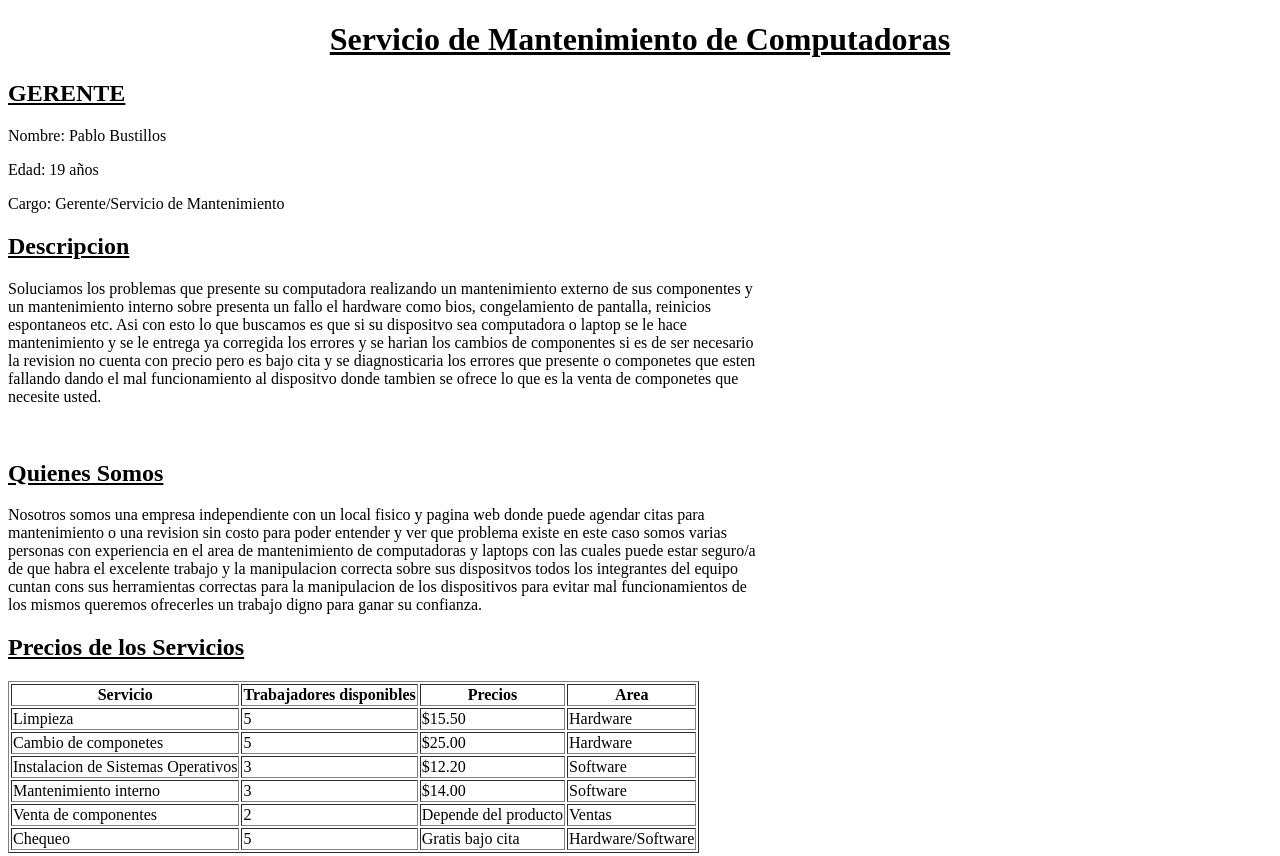
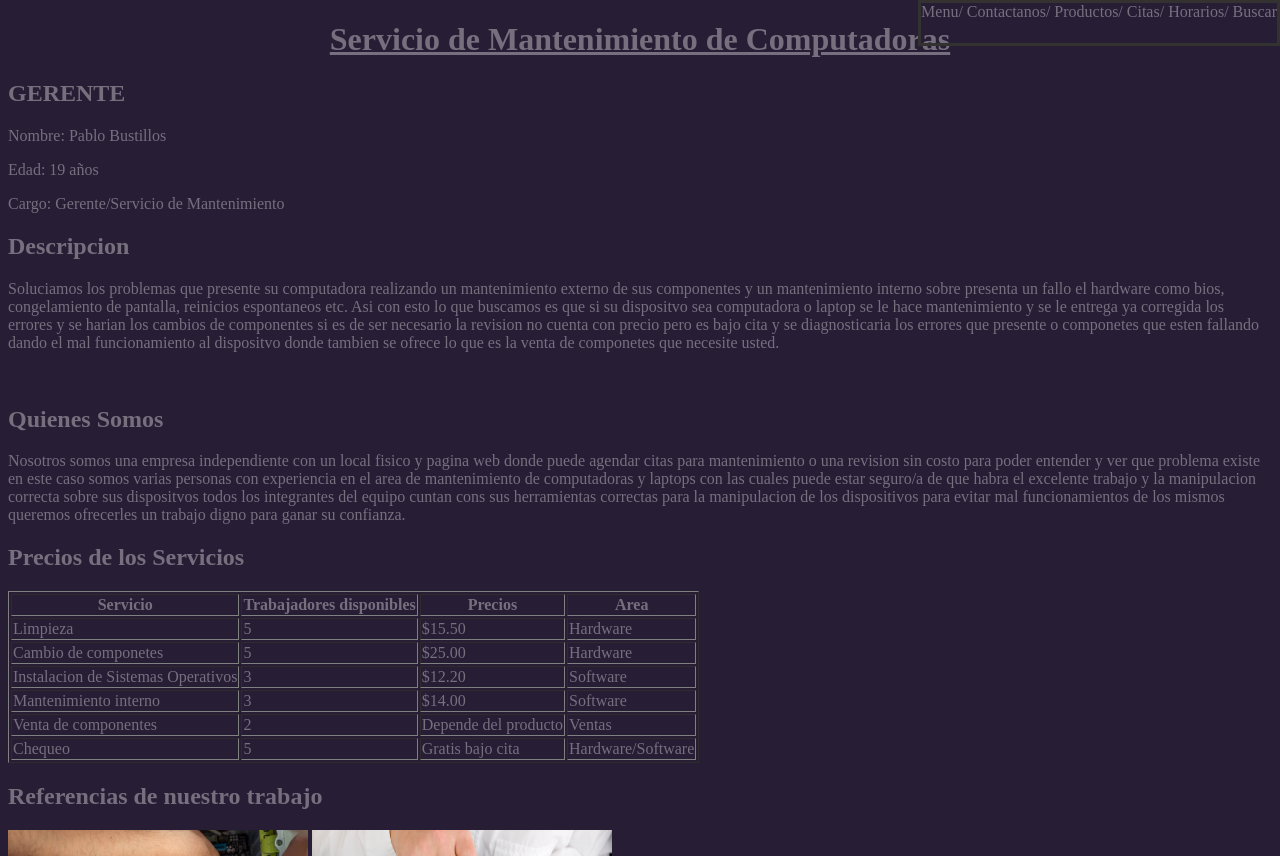
Before and after one commit to AndresCX44/primeraempresa, a plain HTML site: page index.html in a window 1280 px wide. Shown: the top 856 px of the page. Drawn offline with Linux system fonts and the light colour scheme.

Commit message:
agregar estilos creacion css

```diff
--- /dev/null
+++ b/estilos/estilo.css
@@ -0,0 +1,20 @@
+h1{
+    text-align: center;
+    text-decoration: underline;
+    color: rgba(255, 255, 255, 0.363);;
+}
+p,h2,th,td,label{
+    color: rgba(255, 255, 255, 0.363);;
+}
+div.relativo{
+    text-align: center;
+    color: rgba(255, 255, 255, 0.363);
+    position: fixed;
+    top: 0;
+    right: 0;
+    height: 40px;
+    border: 3px solid rgb(52, 49, 49);
+}
+body{
+    background-color: rgb(39, 29, 53);
+}
--- a/index.html
+++ b/index.html
@@ -4,12 +4,13 @@
     <meta charset="UTF-8">
     <meta name="viewport" content="width=device-width, initial-scale=1.0">
     <title>Mantenimientos PC</title>
+    <link rel="stylesheet" href="estilos/estilo.css">
 </head>
 <body>
     <!--Estructura del proyecto con titulos subtitulos estilos links imagenes tablas y contactosasas-->
-    <h1 style="text-align: center; text-decoration: underline;">Servicio de Mantenimiento de Computadoras</h1>
+    <h1>Servicio de Mantenimiento de Computadoras</h1>
     <section>
-        <h2 style="text-decoration: underline;">GERENTE</h2>
+        <h2>GERENTE</h2>
         <div>
             <p>Nombre: Pablo Bustillos</p>
             <p>Edad: 19 años</p>
@@ -17,8 +18,8 @@
         </div>
     </section>
     <section>
-        <h2 style="text-decoration: underline;">Descripcion</h2>
-        <div style="width: 60%;">
+        <h2>Descripcion</h2>
+        <div>
             <p>Soluciamos los problemas que presente su computadora realizando
                 un mantenimiento externo de sus componentes y un mantenimiento
                 interno sobre presenta un fallo el hardware como bios, congelamiento
@@ -31,8 +32,8 @@
             </p>
         </div>
         <br>
-        <h2 style="text-decoration: underline;">Quienes Somos</h2>
-        <div style="width: 60%;">
+        <h2>Quienes Somos</h2>
+        <div>
             <p>Nosotros somos una empresa independiente con un local fisico y pagina web donde puede agendar citas
                 para mantenimiento o una revision sin costo para poder entender y ver que problema existe en este caso
                 somos varias personas con experiencia en el area de mantenimiento de computadoras y laptops con las cuales puede
@@ -43,7 +44,7 @@
         </div>
     </section>
     <div>
-        <h2 style="text-decoration: underline;">Precios de los Servicios</h2>
+        <h2>Precios de los Servicios</h2>
         <table border="1px">
             <tr>
                 <th>Servicio</th>
@@ -90,7 +91,7 @@
         </table>
     </div>
     <div>
-        <h2 style="text-decoration: underline;">Referencias de nuestro trabajo</h2>
+        <h2>Referencias de nuestro trabajo</h2>
         <img src="imag/limpieza.webp" width="300px" height="200px">
         <img src="imag/mantenimiento.jpg" width="300px" height="200px">
     </div>
@@ -107,8 +108,16 @@
         </form>
     </div>
     <div>
-        <h2 style="text-decoration: underline;">Contactanos</h2>
+        <h2>Contactanos</h2>
         <a href="contact/contacto.html">Ir a nuestros contactos</a>
+    </div>
+    <div class="relativo">
+        Menu/
+        Contactanos/
+        Productos/
+        Citas/
+        Horarios/
+        Buscar
     </div>
 </body>
 </html>
```
